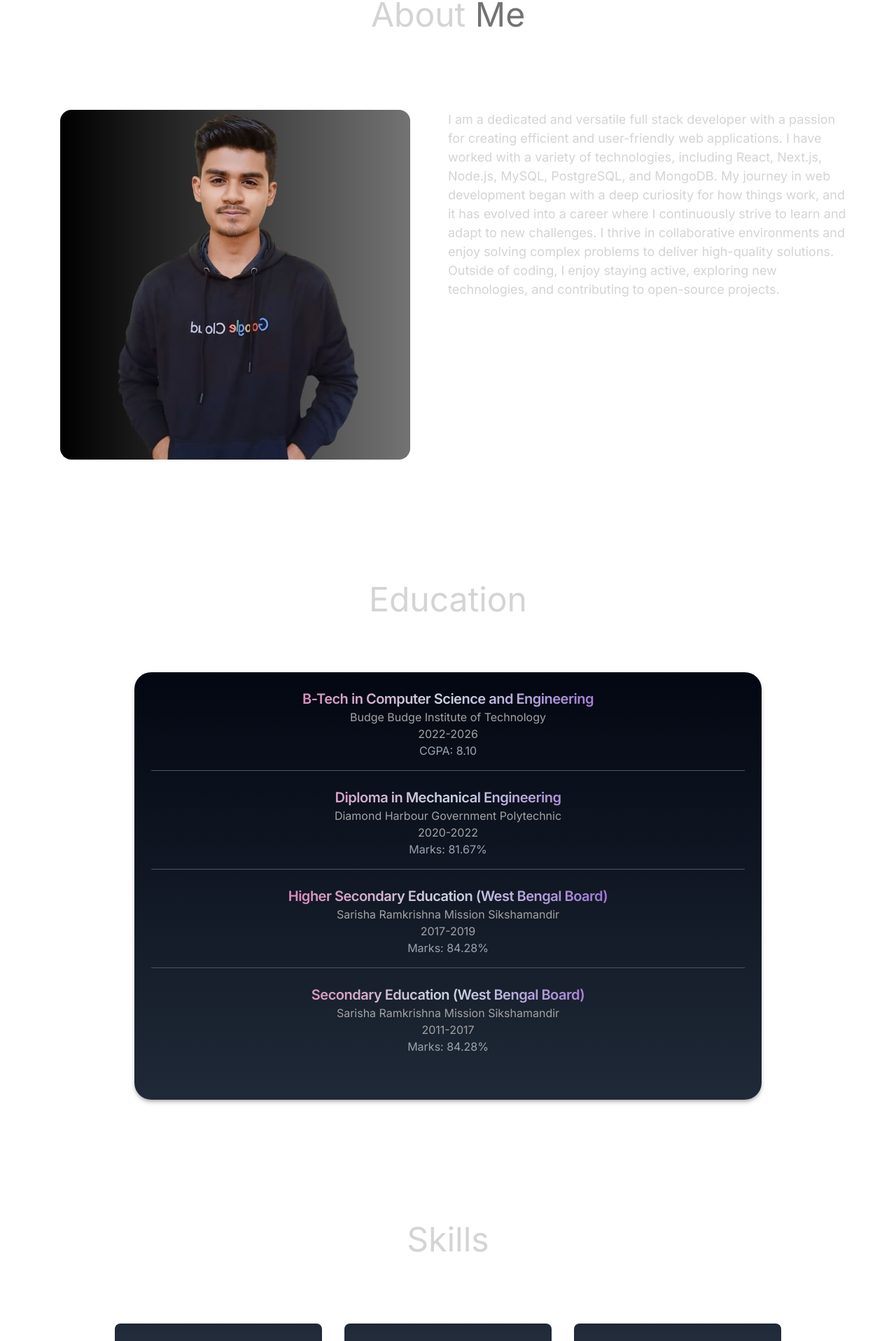
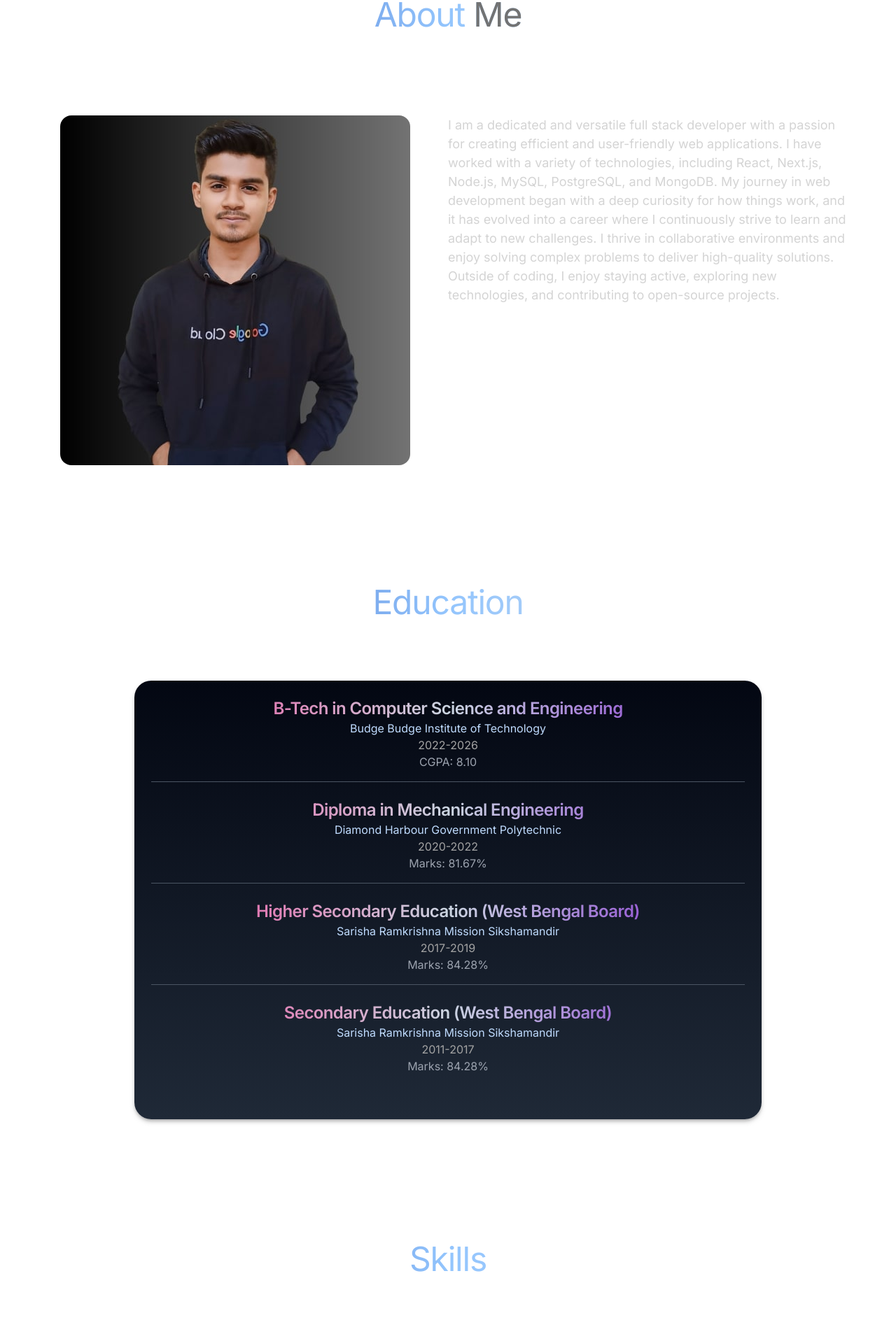
Before and after one commit to KanadShee-18/React-Framer-Portfolio, a React (Vite) app: page / in a window 1280 px wide. Shown: the part 880-2797 px from the top of the page at 70% size. Built offline with nearby package versions, Linux system fonts and the light colour scheme.

Commit message:
Some color has been updated

```diff
--- a/src/components/About.jsx
+++ b/src/components/About.jsx
@@ -5,8 +5,8 @@ import { motion } from "framer-motion";
 
 const About = () => {
   return (
-    <div className="border-b-neutral-900 pb-4">
-      <h1 className="my-20 text-center text-5xl">
+    <div className="border-b-neutral-900 pb-3">
+      <h1 className="my-20 text-center text-5xl bg-gradient-to-r from-blue-800 via-blue-300 to-neutral-200 bg-clip-text tracking-tight text-transparent pb-2">
         About <span className="text-neutral-500">Me</span>
       </h1>
       <div className="flex flex-wrap">
--- a/src/components/Education.jsx
+++ b/src/components/Education.jsx
@@ -32,7 +32,14 @@ const Education = () => {
   return (
     <div id="education" className="w-full py-12">
       <div className="container mx-auto px-4 text-center">
-        <h2 className="my-20 text-center text-5xl">Education</h2>
+        <motion.h2
+          whileInView={{ opacity: 1, y: 0 }}
+          initial={{ opacity: 0, y: -100 }}
+          transition={{ duration: 1.5 }}
+          className="my-20 text-center text-5xl bg-gradient-to-r from-blue-800 via-blue-300 to-neutral-200 bg-clip-text tracking-tight text-transparent pb-2"
+        >
+          Education
+        </motion.h2>
         <motion.div
           whileInView={{ opacity: 1, x: 0 }}
           initial={{ opacity: 0, x: -100 }}
@@ -44,10 +51,10 @@ const Education = () => {
               key={index}
               className="mb-6 border-b border-gray-600 pb-4 last:border-none"
             >
-              <h3 className="text-xl font-semibold bg-gradient-to-r from-pink-500 via-slate-300 to-purple-700 bg-clip-text tracking-tight text-transparent">
+              <h3 className="text-2xl font-semibold bg-gradient-to-r from-pink-500 via-slate-300 to-purple-700 bg-clip-text tracking-tight text-transparent">
                 {item.degree}
               </h3>
-              <p className="text-neutral-400">{item.institution}</p>
+              <p className="text-blue-200">{item.institution}</p>
               <p className="text-neutral-400">{item.duration}</p>
               {item.cgpa && <p>CGPA: {item.cgpa}</p>}
               {item.marks && <p>Marks: {item.marks}</p>}
--- a/src/components/Projects.jsx
+++ b/src/components/Projects.jsx
@@ -10,7 +10,7 @@ const Projects = () => {
         whileInView={{ opacity: 1, y: 0 }}
         initial={{ opacity: 0, y: -100 }}
         transition={{ duration: 0.5 }}
-        className="my-20 text-center text-5xl"
+        className="my-20 text-center text-5xl bg-gradient-to-r from-blue-800 via-blue-300 to-neutral-200 bg-clip-text tracking-tight text-transparent pb-2"
       >
         Projects
       </motion.h1>
@@ -25,8 +25,8 @@ const Projects = () => {
             >
               <img
                 src={project.image}
-                width={150}
-                height={150}
+                width={200}
+                height={200}
                 alt={project.title}
                 className="mb-6 rounded"
               />
@@ -55,7 +55,7 @@ const Projects = () => {
               {project.technologies.map((tech, index) => (
                 <span
                   key={index}
-                  className="mr-2 rounded bg-neutral-900 px-2 py-1 text-sm font-medium text-purple-400"
+                  className="mr-2 rounded-md bg-neutral-900 border-2 border-purple-900 px-2 py-1 text-sm font-medium text-purple-400 hover:cursor-pointer hover:bg-neutral-800 hover:text-purple-300"
                 >
                   {tech}
                 </span>
--- a/src/components/Skills.jsx
+++ b/src/components/Skills.jsx
@@ -18,7 +18,14 @@ const skillsData = [
 const Skills = () => {
   return (
     <div className="container mx-auto py-12 px-4">
-      <h2 className="my-20 text-center text-5xl">Skills</h2>
+      <motion.h2
+        whileInView={{ opacity: 1, y: 0 }}
+        initial={{ opacity: 0, y: 100 }}
+        transition={{ duration: 1.5 }}
+        className="my-20 text-center text-5xl bg-gradient-to-r from-blue-800 via-blue-300 to-blue-200 bg-clip-text tracking-tight text-transparent pb-2"
+      >
+        Skills
+      </motion.h2>
       <motion.div
         whileInView={{ opacity: 1, x: 0 }}
         initial={{ opacity: 0, x: 100 }}
@@ -30,11 +37,11 @@ const Skills = () => {
             key={index}
             className="m-4 w-full md:w-1/2 lg:w-1/4 flex flex-col"
           >
-            <div className="flex-grow bg-gradient-to-b from-gray-800 to-gray-700 text-gray-400 rounded-lg p-6 transition-all duration-300 ease-in-out hover:shadow-lg cursor-pointer">
+            <div className="flex-grow bg-gradient-to-b from-gray-800 to-gray-700 text-gray-400 rounded-lg p-6 transition-all duration-300 ease-in-out cursor-pointer shadow-lg shadow-neutral-500/50">
               <h3 className="text-xl font-semibold text-pink-500 mb-2">
                 {skill.category}
               </h3>
-              <p className="text-neutral-300">{skill.description}</p>
+              <p className="text-blue-300">{skill.description}</p>
             </div>
           </div>
         ))}
--- a/src/components/Technologies.jsx
+++ b/src/components/Technologies.jsx
@@ -30,7 +30,7 @@ const Technologies = () => {
         whileInView={{ opacity: 1, y: 0 }}
         initial={{ opacity: 0, y: -100 }}
         transition={{ duration: 1.5 }}
-        className="my-20 text-center text-4xl"
+        className="my-20 text-center text-5xl bg-gradient-to-r from-blue-800 via-blue-300 to-blue-200 bg-clip-text tracking-tight text-transparent pb-2"
       >
         Technologies
       </motion.h1>
--- a/src/constants/index.js
+++ b/src/constants/index.js
@@ -2,6 +2,7 @@ import project1 from "../assets/projects/project-1.jpg";
 import project2 from "../assets/projects/project-2.jpg";
 import project3 from "../assets/projects/project-3.jpg";
 import project4 from "../assets/projects/project-4.jpg";
+import project5 from "../assets/projects/project-5.jpg";
 
 export const HERO_CONTENT = `I am a passionate full stack developer with a knack for crafting robust and scalable web applications. I have honed my skills in front-end technologies like React and Next.js, as well as back-end technologies like Node.js, MySQL, PostgreSQL, and MongoDB. My goal is to leverage my expertise to create innovative solutions that drive business growth and deliver exceptional user experiences.`;
 
@@ -79,13 +80,14 @@ export const PROJECTS = [
       "A personal portfolio website showcasing projects, skills, and contact information.",
     technologies: ["HTML", "CSS", "React", "Bootstrap", "Tailwind"],
   },
-  // {
-  //   title: "Spotify",
-  //   image: project5,
-  //   description:
-  //     "A music streaming service providing access to millions of songs,playlists, and podcasts, with a user-friendly interface designed using HTML and CSS.",
-  //   technologies: ["HTML", "Bootstrap"],
-  // },
+  {
+    title: "Spotify",
+    image: project5,
+    link: "https://kanadshee-18.github.io/SPOTIFY/",
+    description:
+      "A music streaming service providing access to millions of songs,playlists, and podcasts, with a user-friendly interface designed using HTML and CSS.",
+    technologies: ["HTML", "Bootstrap"],
+  },
 ];
 
 export const CONTACT = {
```
Also changed, not shown: src/assets/projects/project-5.jpg (added).
